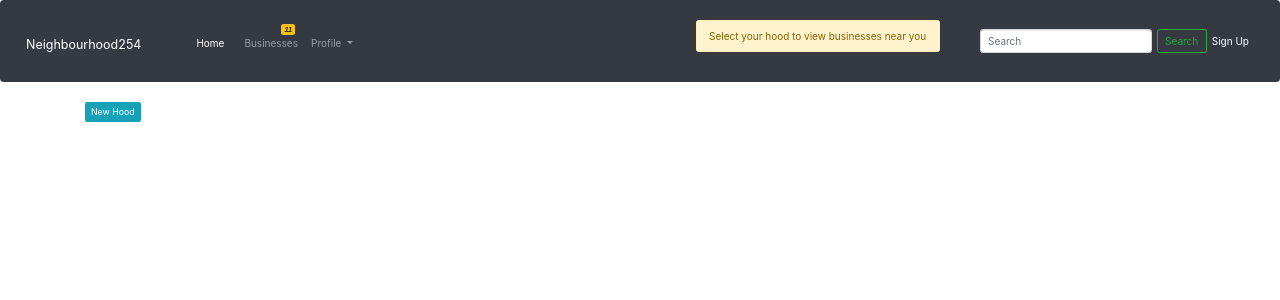
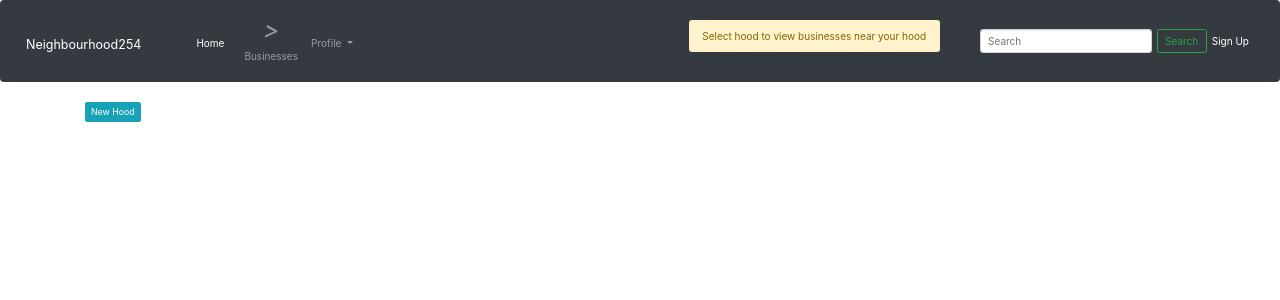
Before and after one commit to Thuotracy/Neighbourhood254, a Django app: template hoodapp/templates/index.html in a window 1280 px wide. Shown: the top 300 px of the page. Run offline with Django 3.2, Linux system fonts and the light colour scheme; the template is opened without the code that fills it, so the values that code supplies are empty; some libraries are stand-ins or nearby versions.

```diff
--- a/hoodapp/templates/navbar.html
+++ b/hoodapp/templates/navbar.html
@@ -45,8 +45,7 @@
         {% endif %}
         <li class="nav-item">
           <a class="nav-link " href="">
-            <i class="fa fa-envelope-o">
-              <span class="badge badge-warning">11</span>
+            <i class="fa fa-envelope-o">>
             </i>
             Businesses
           </a>
@@ -64,7 +63,7 @@
         style="margin-right: 40px; padding: 10px; font-size: large;">{{user.profile.location.name}}</span>
       {% else %}
       <div class="alert alert-warning" role="alert" style="margin-right: 40px;">
-        Select your hood to view businesses near you
+        Select hood to view businesses near your hood
       </div>
       {% endif %}
       <form class="form-inline my-2 my-lg-0">
```
